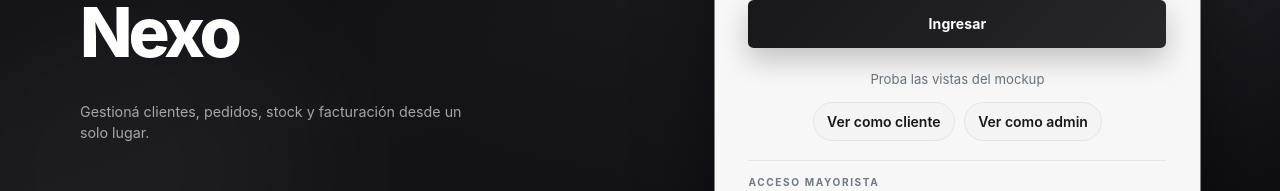
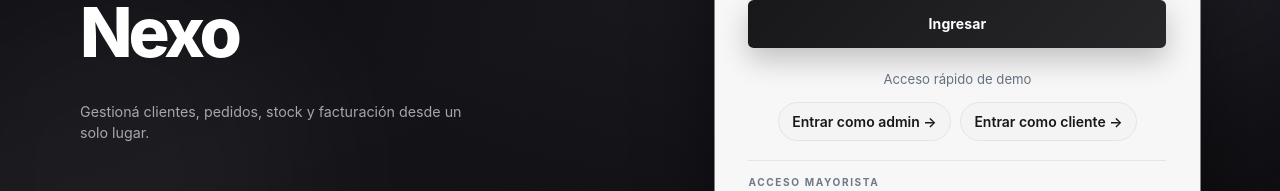
Before and after one commit to balmer04/amp, a React (Vite) app: page / in a window 1280 px wide. Shown: the part 339-530 px from the top of the page. Built offline with nearby package versions, Linux system fonts and the light colour scheme.

Commit message:
feat(login): show quick-access demo buttons in production

```diff
--- a/src/pages/LoginPage.jsx
+++ b/src/pages/LoginPage.jsx
@@ -2,12 +2,11 @@ import { useState } from 'react'
 import { Navigate, useLocation, useNavigate } from 'react-router-dom'
 import { useAuth } from '../context/AuthContext'
 
-const quickAccessUsers = import.meta.env.DEV
-  ? {
-      client: { email: 'cliente@amprev.com', password: 'cliente123' },
-      admin: { email: 'admin@amprev.com', password: 'admin123' },
-    }
-  : null
+// TODO: ocultar en producción real una vez salida la demo
+const quickAccessUsers = {
+  client: { email: 'cliente@amprev.com', password: 'cliente123' },
+  admin: { email: 'admin@amprev.com', password: 'admin123' },
+}
 
 export function LoginPage() {
   const { session, login, register, isAuthenticated, isRefreshing } = useAuth()
@@ -159,23 +158,23 @@ export function LoginPage() {
 
           {quickAccessUsers && (
             <div className="login-footer">
-              <p>Proba las vistas del mockup</p>
+              <p>Acceso rápido de demo</p>
               <div className="quick-actions">
+                <button
+                  type="button"
+                  className="pill-button"
+                  onClick={() => handleQuickAccess('admin')}
+                  disabled={isSubmitting || isRefreshing}
+                >
+                  Entrar como admin →
+                </button>
                 <button
                   type="button"
                   className="pill-button"
                   onClick={() => handleQuickAccess('client')}
                   disabled={isSubmitting || isRefreshing}
                 >
-                  Ver como cliente
-                </button>
-                <button
-                  type="button"
-                  className="pill-button"
-                  onClick={() => handleQuickAccess('admin')}
-                  disabled={isSubmitting || isRefreshing}
-                >
-                  Ver como admin
+                  Entrar como cliente →
                 </button>
               </div>
             </div>
```
